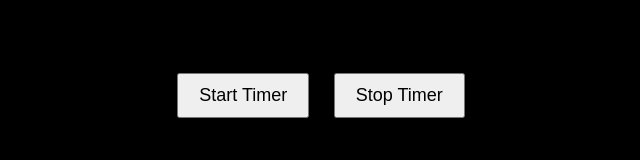
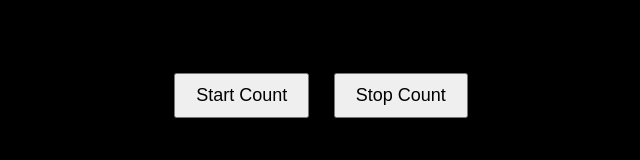
Before and after one commit to craiglynch14/RitchiesCounter, a plain HTML site: page index.html in a window 1280 px wide. Shown: the full height of the page, 319-959 px from the left. Drawn offline with Linux system fonts and the light colour scheme.

Commit message:
tweak button labels

```diff
--- a/index.html
+++ b/index.html
@@ -24,8 +24,8 @@
 </head>
 <body>
     <div id="counterDisplay">0</div>
-    <button id="startButton">Start Timer</button>
-    <button id="stopButton">Stop Timer</button>
+    <button id="startButton">Start Count</button>
+    <button id="stopButton">Stop Count</button>
 
     <script>
         var counter = 0;
```
